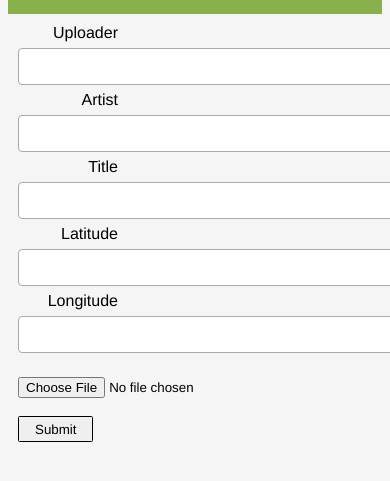
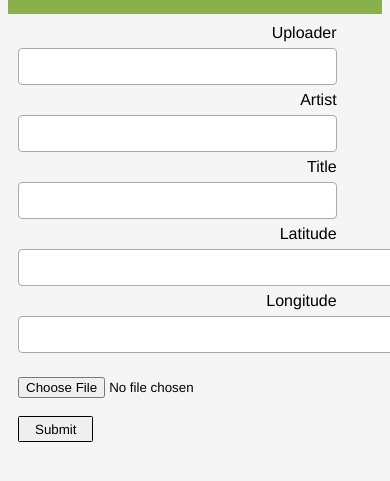
Before and after one commit to MackenzieMatscherz/faithful-office, a website: page code/HTML/submission_form.html in a window 390 px wide. Shown: the part 73-554 px from the top of the page. Drawn offline with nearby package versions, Linux system fonts and the light colour scheme.

Commit message:
Update submission_css.css

```diff
--- a/code/CSS/submission_css.css
+++ b/code/CSS/submission_css.css
@@ -41,14 +41,14 @@ input[type=file]:hover {
 
 @media only screen and (max-width: 800px){
     label{
-        width: 100px;
+        width: 90%;
         display: inline-block;
         text-align: right;
         margin-right: 20px;
     }
 
     input[type=text], select{
-        width: 700px;
+        width: 90%;
         padding: 10px;
         margin: 6px 0;
         border: 1px solid #aaa;
```
